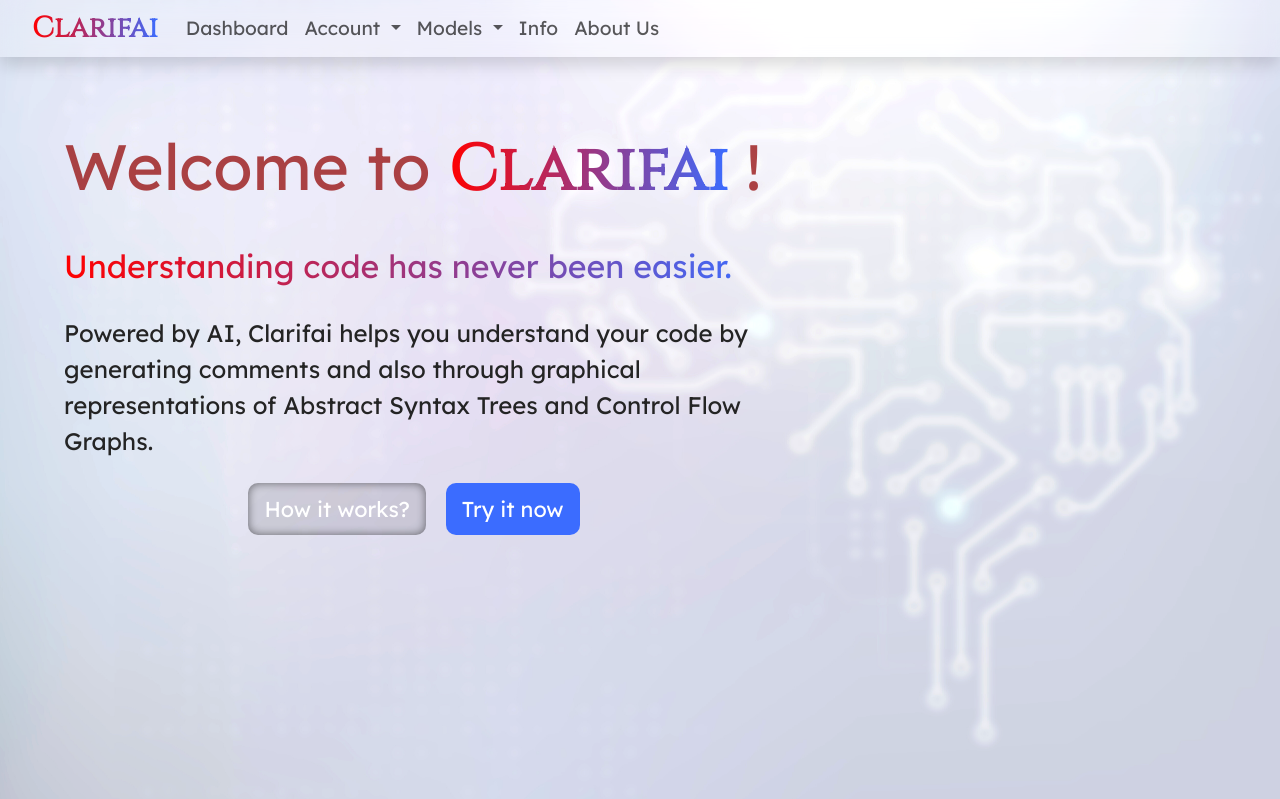
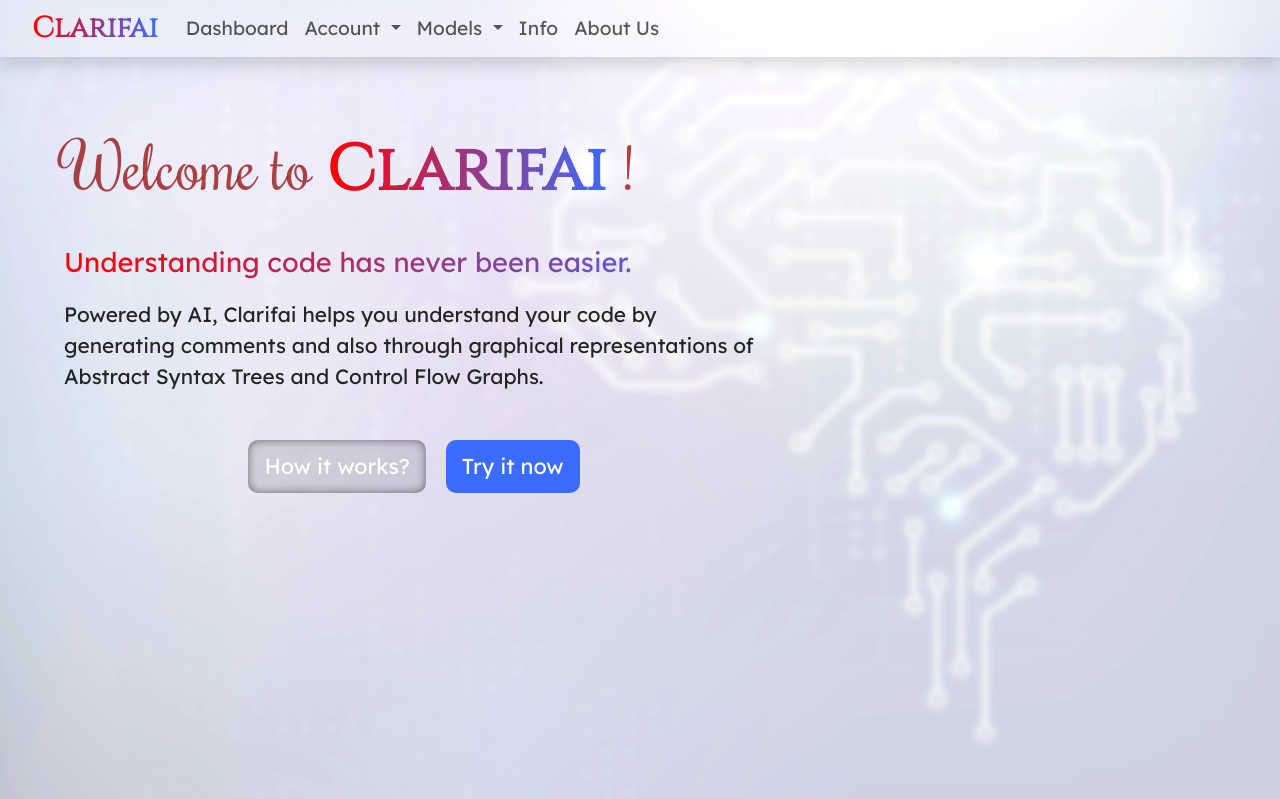
Before and after one commit to AliArsal1512/FYP, a Flask app: page / in a window 1280 px wide. Shown: the top 799 px of the page. Run offline with Flask 3, Linux system fonts and the light colour scheme; the visitor is signed in with stand-in values (Sample User, id 1); some libraries are stand-ins or nearby versions.

Commit message:
UI Enhancements

```diff
--- a/app/static/css/styles.css
+++ b/app/static/css/styles.css
@@ -63,7 +63,7 @@ body{
   -webkit-text-fill-color: transparent;
   background-clip: text;
   font-weight: bold;
-  font-family: 'Cinzel', serif;
+  font-family: 'Cinzel', serif !important;
 
 }
 
@@ -133,7 +133,7 @@ body{
 
 .hero-buttons {
   display: flex;
-  margin-top: 20px;
+  margin-top: 3rem;
   gap: 20px;
   align-self: center;
   justify-content: center;
@@ -290,6 +290,7 @@ body{
 
 .hero-divider{
   margin-top: 4rem;
+  font-family: 'Rochester', cursive;
   display: flex;
   display: block;
 }
@@ -312,17 +313,17 @@ body{
 }
 
 .welcome-text p{
-  font-size: 1.5rem;
-  margin-top: 25px;
+  font-size: 1.3rem;
+  margin-top: 15px;
 }
 
 .welcome-text .punch-line{
-  font-size: 2rem;
+  font-size: 1.7rem;
   background: linear-gradient(to right, #ff0000, #3b6cff);
   -webkit-background-clip: text;
   -webkit-text-fill-color: transparent;
   background-clip: text;
-  margin-top: 8px;
+  margin-top: 12px;
 }
 
 
--- a/app/templates/index.html
+++ b/app/templates/index.html
@@ -9,6 +9,7 @@
     <link rel="stylesheet" href="https://cdn.jsdelivr.net/npm/bootstrap-icons@1.11.1/font/bootstrap-icons.css">
     <link href="https://fonts.googleapis.com/css2?family=Lexend&display=swap" rel="stylesheet">
     <link href="https://fonts.googleapis.com/css2?family=Cinzel&display=swap" rel="stylesheet">
+    <link href="https://fonts.googleapis.com/css2?family=Rochester&display=swap" rel="stylesheet">
   </head>
   <script src="https://d3js.org/d3.v7.min.js"></script>
   <body>
@@ -22,7 +23,7 @@
           <p class="punch-line">Understanding code has never been easier.</p>
           <p>Powered by AI, Clarifai helps you understand your code by generating comments and also through graphical representations of Abstract Syntax Trees and Control Flow Graphs.</p>
         </div>
-        <div class="hero-buttons mt-4">
+        <div class="hero-buttons">
           <a href="#how-it-works" class="how-btn">How it works?</a>
           <a href="{{ url_for('main.model_page') }}" class="try-btn">Try it now</a>
         </div>
```
